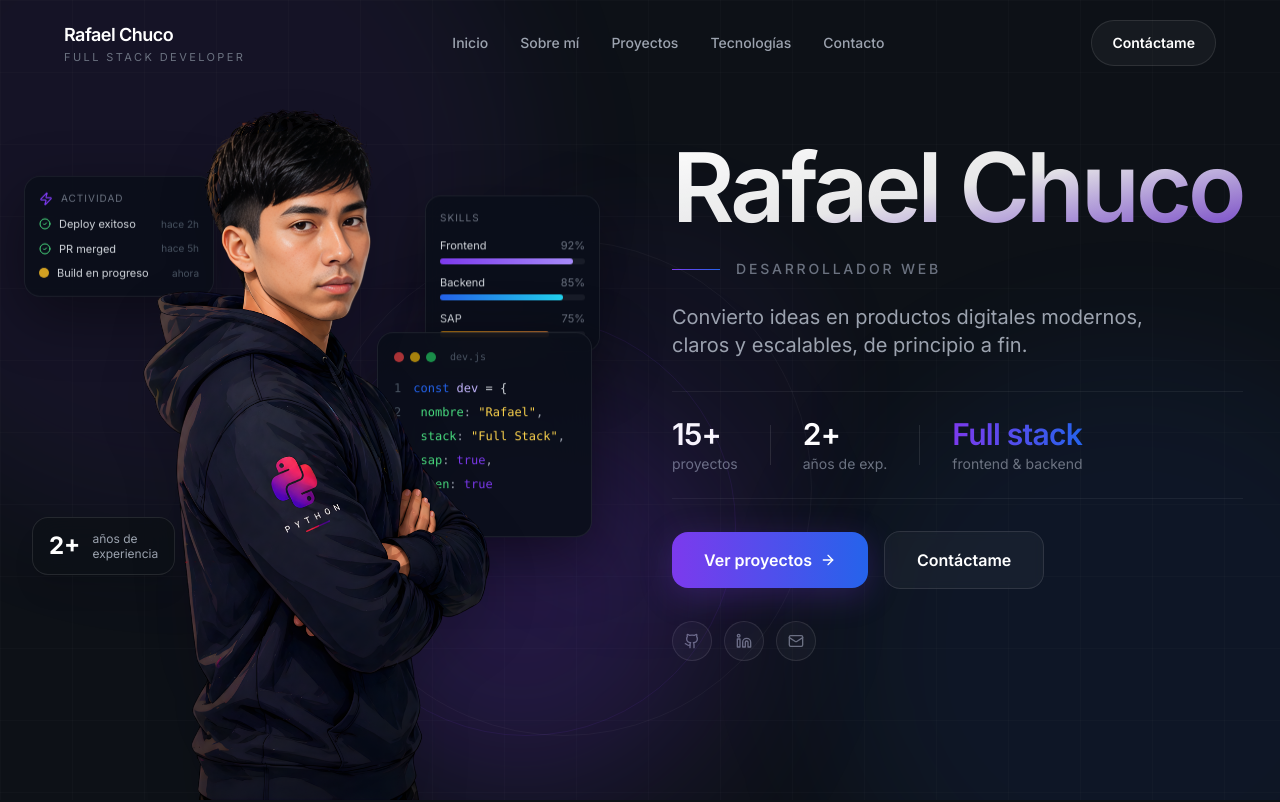
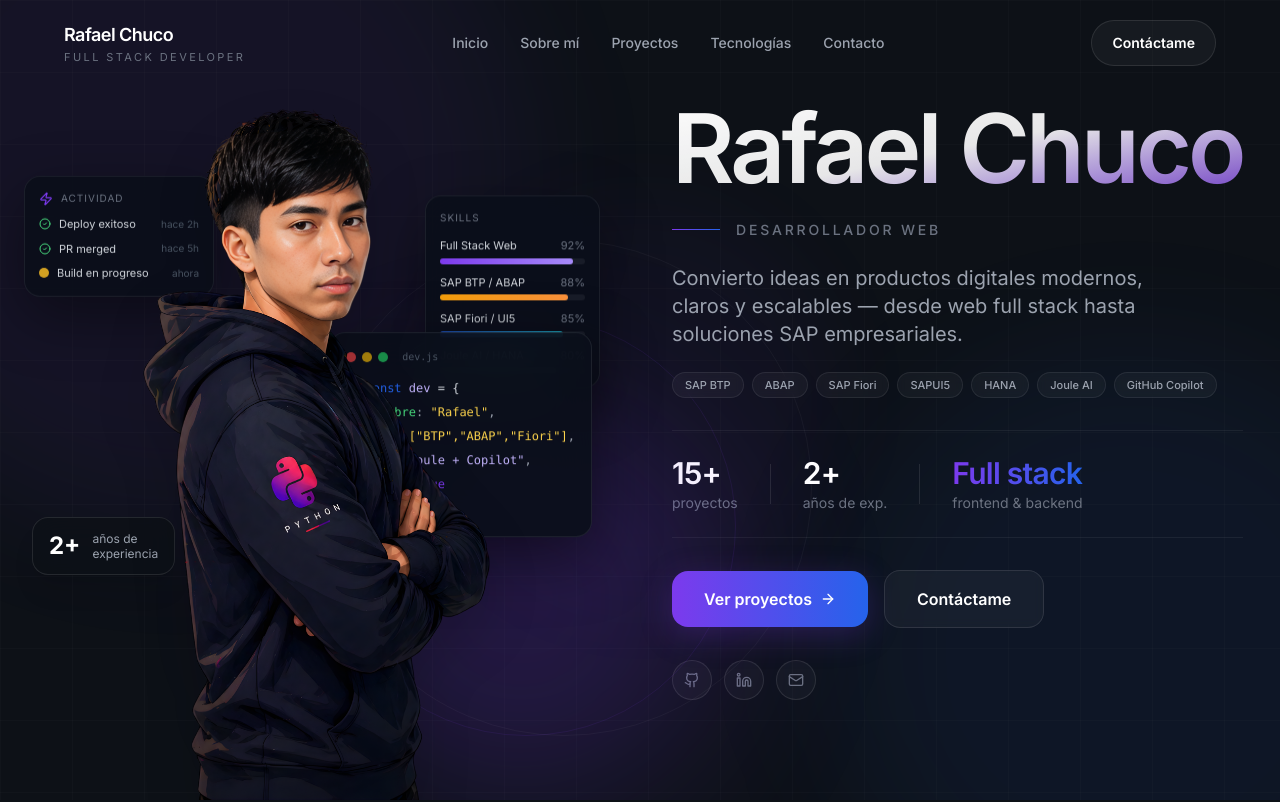
Before and after one commit to rafaelchuco/rafael-chuco-portfolio, a Next.js app: page / in a window 1280 px wide. Shown: the top 802 px of the page. Built offline with nearby package versions, Linux system fonts and the light colour scheme.

Commit message:
feat: update Hero and TechStack components with enhanced tech stack details and improved descriptions

```diff
--- a/components/Hero.tsx
+++ b/components/Hero.tsx
@@ -8,8 +8,8 @@ import { useEffect, useState } from 'react';
 const codeLines = [
   { tokens: [{ t: 'const ', c: 'text-primary-blue' }, { t: 'dev', c: 'text-violet-300' }, { t: ' = {', c: 'text-gray-300' }] },
   { tokens: [{ t: '  nombre', c: 'text-green-400' }, { t: ': ', c: 'text-gray-400' }, { t: '"Rafael"', c: 'text-amber-300' }, { t: ',', c: 'text-gray-400' }] },
-  { tokens: [{ t: '  stack', c: 'text-green-400' }, { t: ': ', c: 'text-gray-400' }, { t: '"Full Stack"', c: 'text-amber-300' }, { t: ',', c: 'text-gray-400' }] },
-  { tokens: [{ t: '  sap', c: 'text-green-400' }, { t: ': ', c: 'text-gray-400' }, { t: 'true', c: 'text-primary-purple' }, { t: ',', c: 'text-gray-400' }] },
+  { tokens: [{ t: '  sap', c: 'text-green-400' }, { t: ': ', c: 'text-gray-400' }, { t: '["BTP","ABAP","Fiori"]', c: 'text-amber-300' }, { t: ',', c: 'text-gray-400' }] },
+  { tokens: [{ t: '  ai', c: 'text-green-400' }, { t: ': ', c: 'text-gray-400' }, { t: '"Joule + Copilot"', c: 'text-violet-300' }, { t: ',', c: 'text-gray-400' }] },
   { tokens: [{ t: '  open', c: 'text-green-400' }, { t: ': ', c: 'text-gray-400' }, { t: 'true', c: 'text-primary-purple' }] },
   { tokens: [{ t: '}', c: 'text-gray-300' }] },
 ];
@@ -119,9 +119,10 @@ function ActivityCard() {
 
 /* Skill progress bars */
 const skills = [
-  { label: 'Frontend', pct: 92, color: 'from-primary-purple to-violet-400' },
-  { label: 'Backend', pct: 85, color: 'from-primary-blue to-cyan-400' },
-  { label: 'SAP', pct: 75, color: 'from-amber-500 to-orange-400' },
+  { label: 'Full Stack Web', pct: 92, color: 'from-primary-purple to-violet-400' },
+  { label: 'SAP BTP / ABAP', pct: 88, color: 'from-amber-500 to-orange-400' },
+  { label: 'SAP Fiori / UI5', pct: 85, color: 'from-primary-blue to-cyan-400' },
+  { label: 'Joule AI / HANA', pct: 80, color: 'from-green-500 to-emerald-400' },
 ];
 
 function SkillCard() {
@@ -260,8 +261,27 @@ export default function Hero() {
                 <p className="text-sm font-medium uppercase tracking-[0.2em] text-gray-500">Desarrollador Web</p>
               </div>
               <p className="max-w-lg text-lg leading-relaxed text-gray-400 lg:text-xl">
-                Convierto ideas en productos digitales modernos, claros y escalables, de principio a fin.
+                Convierto ideas en productos digitales modernos, claros y escalables — desde web full stack hasta soluciones SAP empresariales.
               </p>
+              {/* SAP tech pills */}
+              <motion.div
+                initial={{ opacity: 0, y: 10 }}
+                animate={{ opacity: 1, y: 0 }}
+                transition={{ delay: 0.35, duration: 0.6 }}
+                className="flex flex-wrap gap-2"
+              >
+                {['SAP BTP', 'ABAP', 'SAP Fiori', 'SAPUI5', 'HANA', 'Joule AI', 'GitHub Copilot'].map((tag, i) => (
+                  <motion.span
+                    key={tag}
+                    initial={{ opacity: 0, scale: 0.85 }}
+                    animate={{ opacity: 1, scale: 1 }}
+                    transition={{ delay: 0.4 + i * 0.07, duration: 0.3 }}
+                    className="rounded-full border border-white/[0.08] bg-white/[0.04] px-3 py-1 text-[11px] font-medium text-gray-400 backdrop-blur-sm"
+                  >
+                    {tag}
+                  </motion.span>
+                ))}
+              </motion.div>
             </motion.div>
 
             {/* Stats row */}
--- a/components/TechStack.tsx
+++ b/components/TechStack.tsx
@@ -13,7 +13,8 @@ import {
   SiMysql,
   SiPostgresql,
   SiMongodb,
-  SiGit
+  SiGit,
+  SiGithubcopilot
 } from 'react-icons/si';
 
 const technologies = [
@@ -29,6 +30,18 @@ const technologies = [
   { name: 'PostgreSQL', icon: SiPostgresql, category: 'Database', color: '#4169E1', level: 80 },
   { name: 'MongoDB', icon: SiMongodb, category: 'Database', color: '#47A248', level: 75 },
   { name: 'Git', icon: SiGit, category: 'Tools', color: '#F05032', level: 90 },
+  { name: 'GitHub Copilot', icon: SiGithubcopilot, category: 'AI / Tools', color: '#A78BFA', level: 88 },
+];
+
+const sapTechnologies = [
+  { name: 'SAP BTP', abbr: 'BTP', category: 'Platform', level: 88, desc: 'Business Technology Platform' },
+  { name: 'SAP ABAP', abbr: 'ABAP', category: 'Language', level: 85, desc: 'Advanced Business App Programming' },
+  { name: 'SAP Fiori', abbr: 'Fiori', category: 'UX', level: 85, desc: 'Design System & Apps' },
+  { name: 'SAPUI5', abbr: 'UI5', category: 'Frontend', level: 83, desc: 'UI Development Toolkit' },
+  { name: 'SAP HANA', abbr: 'HANA', category: 'Database', level: 80, desc: 'In-Memory Cloud Database' },
+  { name: 'Joule AI', abbr: 'Joule', category: 'AI', level: 80, desc: 'Copilot IA de SAP' },
+  { name: 'SAP Build', abbr: 'Build', category: 'Low-Code', level: 78, desc: 'Low-code automation & apps' },
+  { name: 'SAP Con.', abbr: 'Con.', category: 'Integration', level: 82, desc: 'SAP Connector & automaciones' },
 ];
 
 export default function TechStack() {
```
